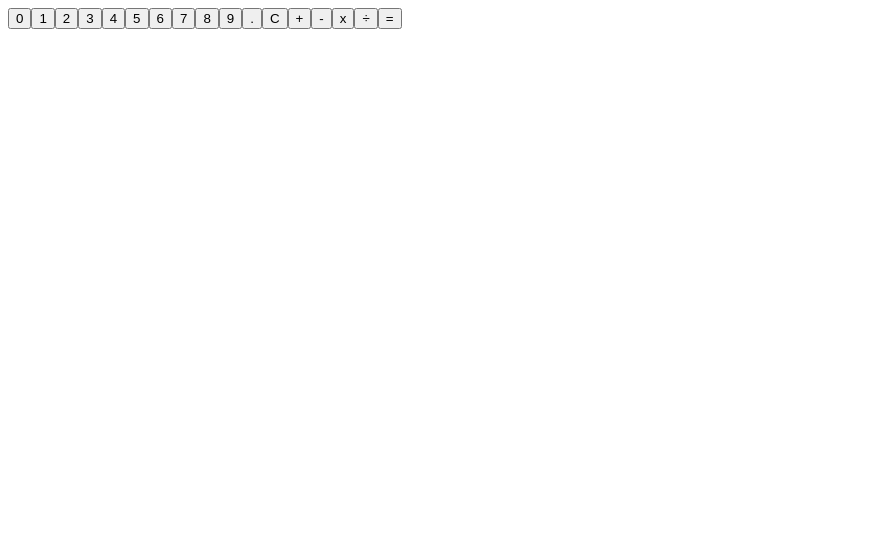
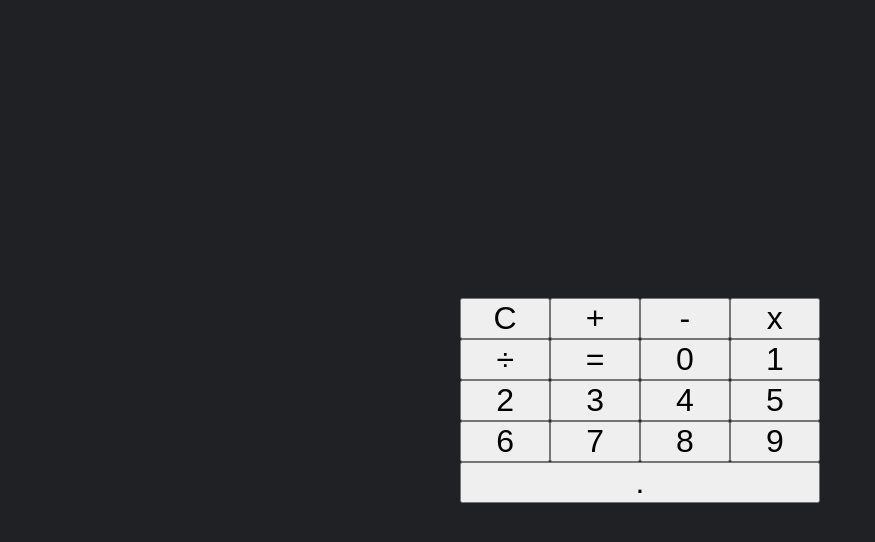
Before and after one commit to emreguendogdu/javascript-calculator, a React (Create React App) app: page / in a window 1280 px wide. Shown: the top 542 px of the page, without its empty margins (0-875 px from the left). Built offline with nearby package versions, Linux system fonts and the light colour scheme.

Commit message:
Reordered buttons, changed page and calculator style

```diff
--- a/src/App.js
+++ b/src/App.js
@@ -1,9 +1,17 @@
-import './App.css';
+import './App.scss';
 
 export default function App() {
   return (
     <>
-    <div id="calculator">
+    <div id="calculator-container">
+      <div id="calculator">
+      <p id="display"></p>
+      <button id="clear">C</button>
+      <button id="add">+</button>
+      <button id="subtract">-</button>
+      <button id="multiply">x</button>
+      <button id="divide">÷</button>
+      <button id="equals">=</button>
       <button id="zero">0</button>
       <button id="one">1</button>
       <button id="two">2</button>
@@ -15,13 +23,7 @@ export default function App() {
       <button id="eight">8</button>
       <button id="nine">9</button>
       <button id='decimal'>.</button>
-      <button id="clear">C</button>
-      <button id="add">+</button>
-      <button id="subtract">-</button>
-      <button id="multiply">x</button>
-      <button id="divide">÷</button>
-    <button id="equals">=</button>
-    <p id="display"></p>
+      </div>
     </div>
     </>
   );
--- a/src/App.scss
+++ b/src/App.scss
@@ -1,4 +1,28 @@
-brew
-html {
-
+$sky: #CEB4A7;
+$snow: #A5A0AB;
+$tree: #5F514F;
+$background: #202124;
+* {
+    margin: 0;
+    padding: 0;
+    box-sizing: border-box;
 }
+#calculator-container {
+    width: 100vw;
+    height: 100vh;
+    display: flex;
+    justify-content: center;
+    align-items: center;
+    background-color: $background;
+}
+#calculator {
+    display: flex;
+    flex-wrap: wrap;
+    text-align: center;
+}
+#calculator button {
+    display: flex;
+    flex: 1 0 21%;
+    justify-content: center;
+    font-size: 2rem;
+}
```
